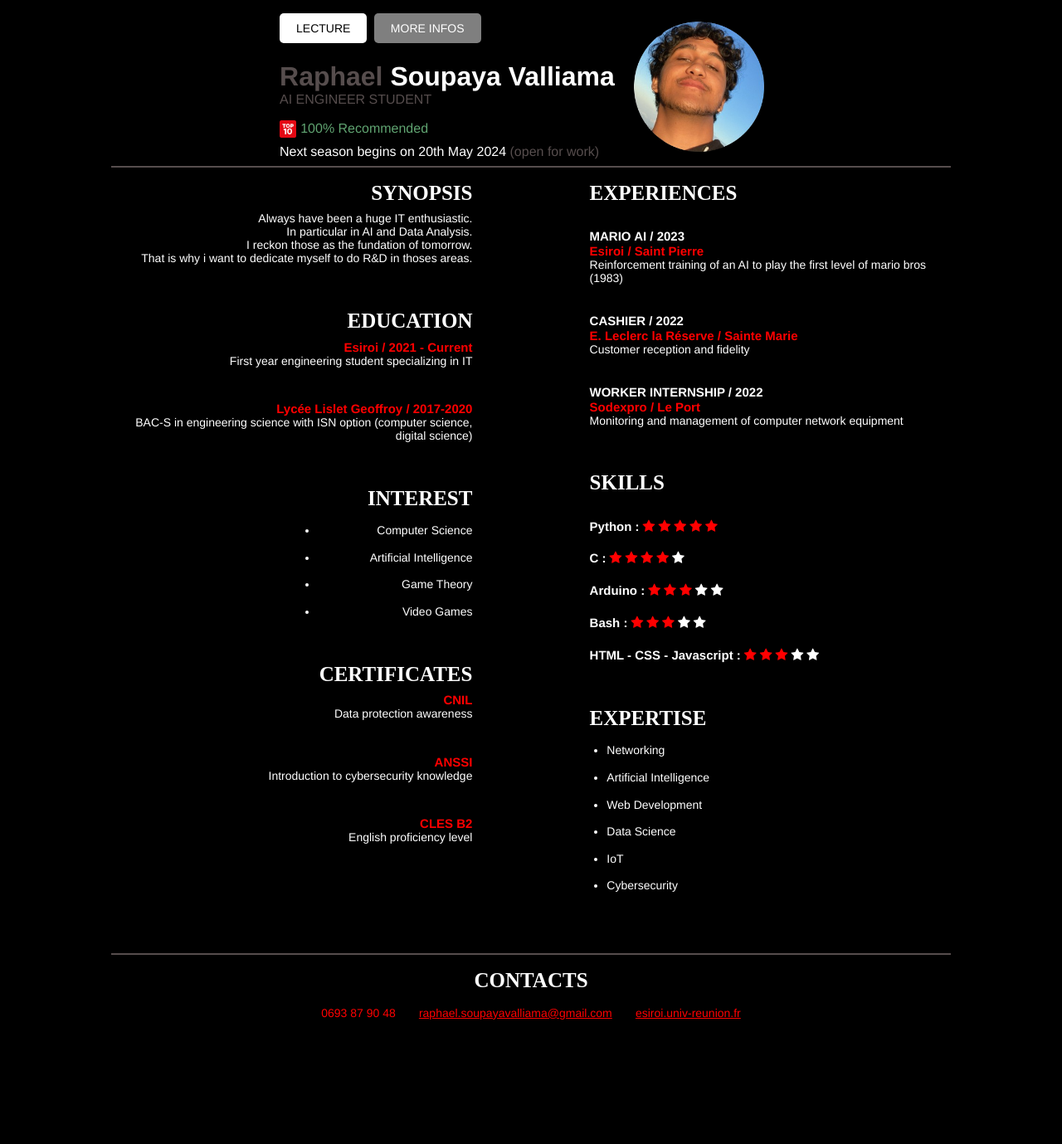
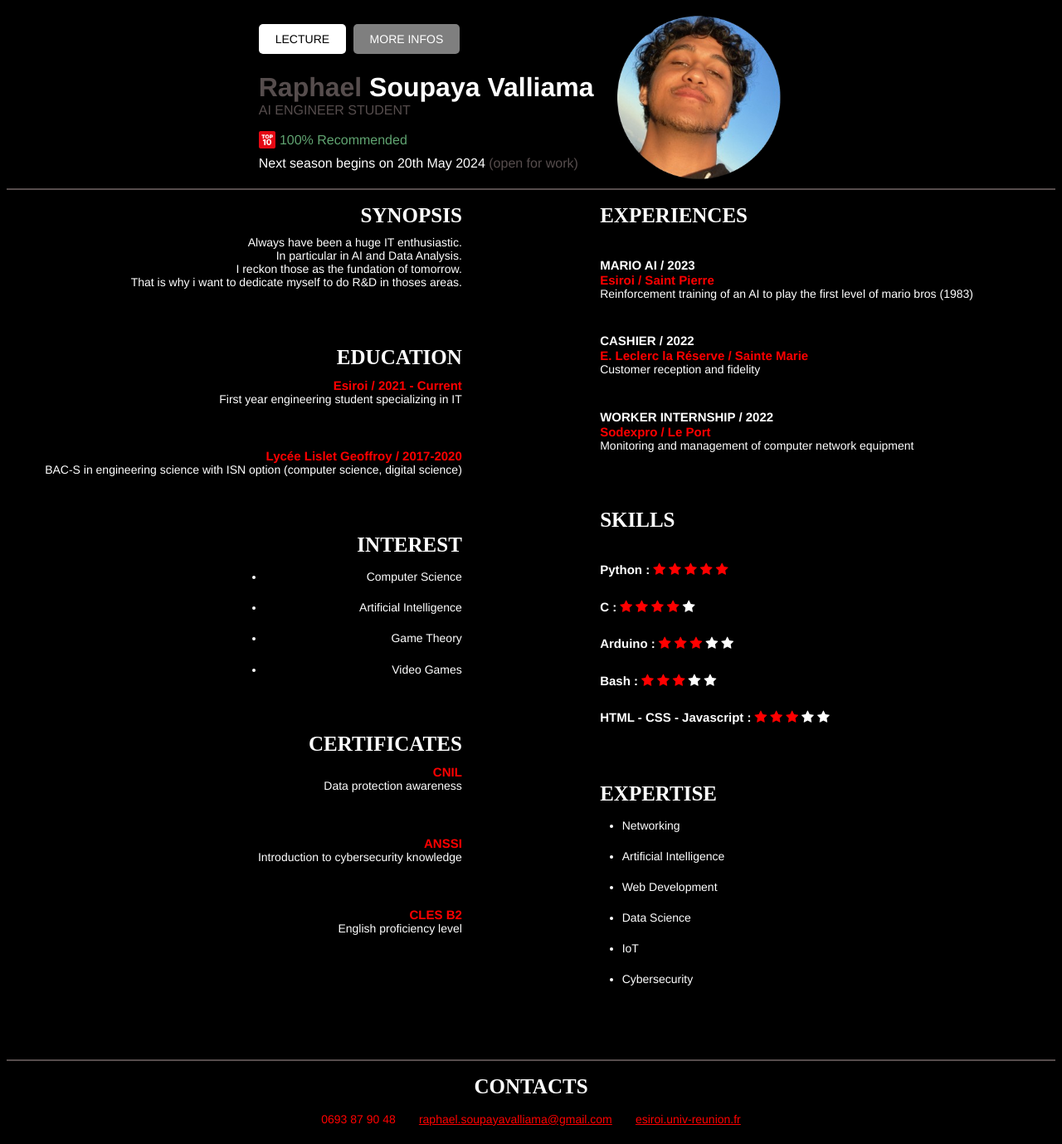
Before and after one commit to RSoups11/dev, a Flask app: page / in a window 1280 px wide. Shown: the whole page at 83% size. Before the commit the page ends 1229 px from the top, so only its background shows below. Run offline with Flask 3, Linux system fonts and the light colour scheme.

Commit message:
tentative a 100% de width container

```diff
--- a/static/funky.css
+++ b/static/funky.css
@@ -7,7 +7,7 @@ body {
   display: flex;
   align-items: center;
   justify-content: center;
-  width: 80%;
+  width: 100%;
   margin-left: auto;
   margin-right: auto;
   border-bottom: 2px solid orange;
@@ -67,7 +67,7 @@ body {
   display: flex;
   align-items: center;
   justify-content: center;
-  width: 80%;
+  width: 100%;
   margin-left: auto;
   margin-right: auto;
   border-bottom: 2px solid orange;
--- a/static/funky.scss
+++ b/static/funky.scss
@@ -16,7 +16,7 @@ $titre-font : Lucida;
   display: flex;
   align-items: center;
   justify-content: center;
-  width: 80%;
+  width: 100%;
   margin-left: auto;
   margin-right: auto;
   border-bottom: $ligne;
--- a/static/styles.css
+++ b/static/styles.css
@@ -7,7 +7,7 @@ body {
   display: flex;
   align-items: center;
   justify-content: center;
-  width: 80%;
+  width: 100%;
   margin-left: auto;
   margin-right: auto;
   border-bottom: 2px solid #564d4d;
@@ -66,7 +66,7 @@ body {
   display: flex;
   align-items: center;
   justify-content: center;
-  width: 80%;
+  width: 100%;
   margin-left: auto;
   margin-right: auto;
   border-bottom: 2px solid #564d4d;
--- a/static/styles.scss
+++ b/static/styles.scss
@@ -16,7 +16,7 @@ $titre-font : Lucida;
   display: flex;
   align-items: center;
   justify-content: center;
-  width: 80%;
+  width: 100%;
   margin-left: auto;
   margin-right: auto;
   border-bottom: $ligne;
```
Also changed, not shown: 2 other files.
